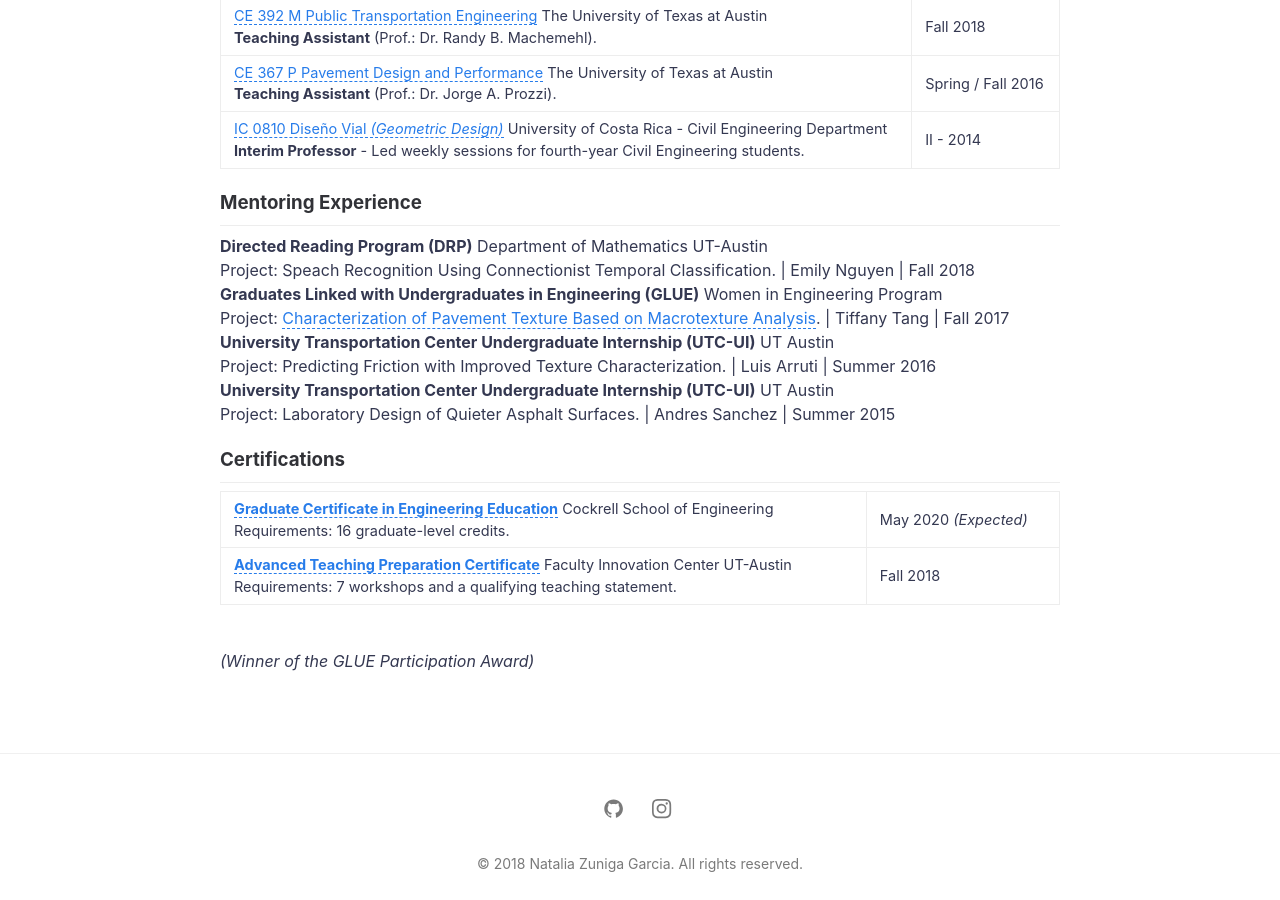
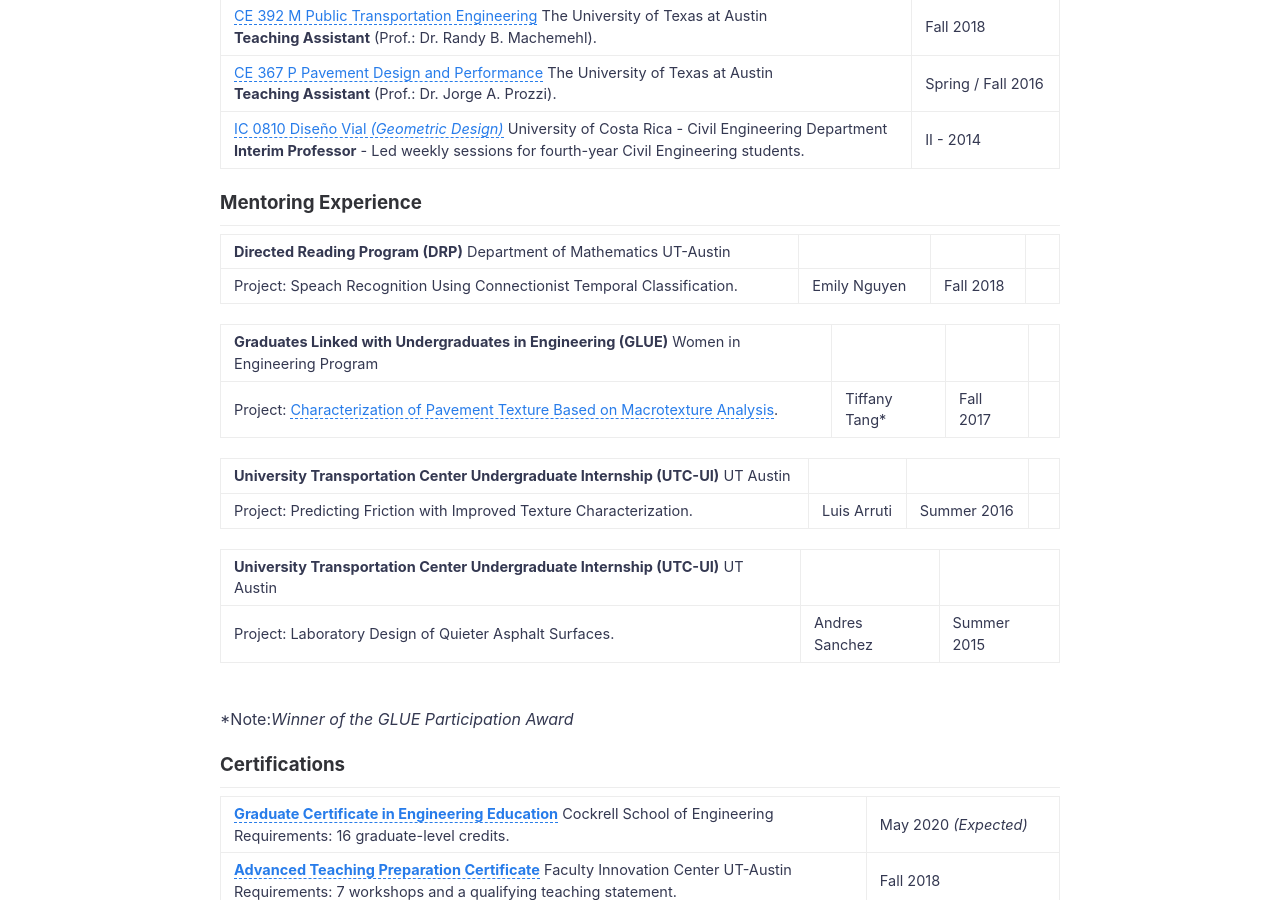
Before and after one commit to nzunigag/nzunigag.github.io, a Jekyll site: the page built from teaching.md, in a window 1280 px wide and 900 px high, scrolled down 524 px. Built offline with Jekyll 4.4.1, drawn with Linux system fonts in a browser that asks for light colours; some of the changed text lies outside the part shown.

Commit message:
Update teaching.md

```diff
--- a/teaching.md
+++ b/teaching.md
@@ -20,20 +20,23 @@ ___
 ### Mentoring Experience
 ___
 
-<b>Directed Reading Program (DRP)</b> Department of Mathematics UT-Austin<br>
-Project: Speach Recognition Using Connectionist Temporal Classification. | Emily Nguyen  | Fall 2018 <br>
-<b>Graduates Linked with Undergraduates in Engineering (GLUE)</b> Women in Engineering Program<br>
-Project: [Characterization of Pavement Texture Based on Macrotexture Analysis](/downloads/2017_GLUE.pdf). | Tiffany Tang | Fall 2017 <br>
-<b>University Transportation Center Undergraduate Internship (UTC-UI)</b> UT Austin <br>
-Project: Predicting Friction with Improved Texture Characterization. | Luis Arruti | Summer 2016 <br>
-<b>University Transportation Center Undergraduate Internship (UTC-UI)</b> UT Austin <br>
-Project: Laboratory Design of Quieter Asphalt Surfaces. | Andres Sanchez | Summer 2015
+|<b>Directed Reading Program (DRP)</b> Department of Mathematics UT-Austin<br>
+Project: Speach Recognition Using Connectionist Temporal Classification. | Emily Nguyen  | Fall 2018 | <br>
+
+|<b>Graduates Linked with Undergraduates in Engineering (GLUE)</b> Women in Engineering Program<br>
+Project: [Characterization of Pavement Texture Based on Macrotexture Analysis](/downloads/2017_GLUE.pdf). | Tiffany Tang* | Fall 2017 |<br>
+
+|<b>University Transportation Center Undergraduate Internship (UTC-UI)</b> UT Austin <br>
+Project: Predicting Friction with Improved Texture Characterization. | Luis Arruti | Summer 2016 |<br>
+
+|<b>University Transportation Center Undergraduate Internship (UTC-UI)</b> UT Austin <br>
+Project: Laboratory Design of Quieter Asphalt Surfaces. | Andres Sanchez | Summer 2015 |
+
+<br>
+*Note:<i>Winner of the GLUE Participation Award</i>
 
 ### Certifications
 ___
 
 <b>[Graduate Certificate in Engineering Education](http://www.engr.utexas.edu/graduate/certificate-engineering-education)</b> Cockrell School of Engineering<br>Requirements: 16 graduate-level credits. | May 2020 <i>(Expected)</i> <br>
 <b>[Advanced Teaching Preparation Certificate](https://facultyinnovate.utexas.edu/gsd)</b> Faculty Innovation Center UT-Austin<br>Requirements: 7 workshops and a qualifying teaching statement. | Fall 2018<br>
-
-<br>
-<i>(Winner of the GLUE Participation Award)</i>
```
